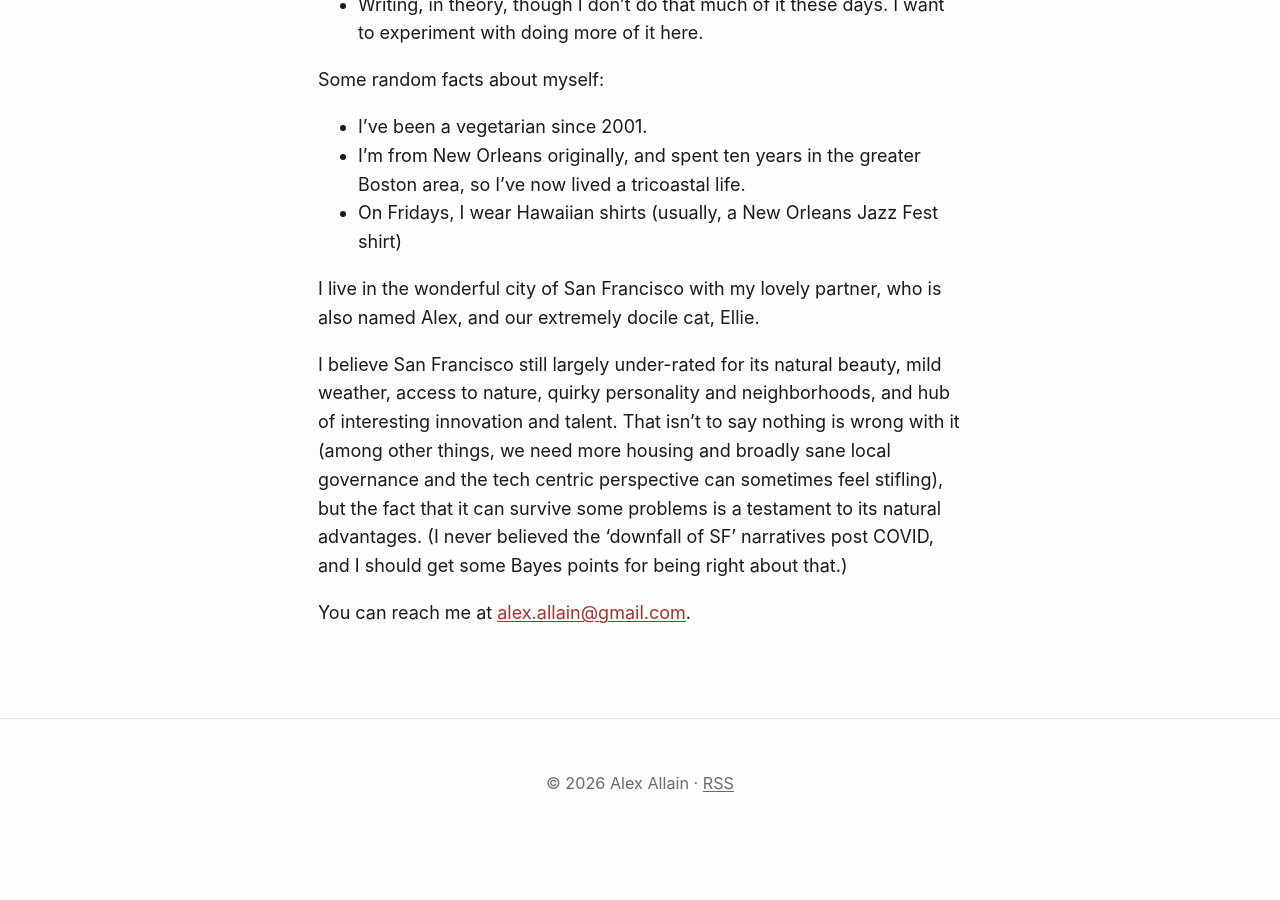
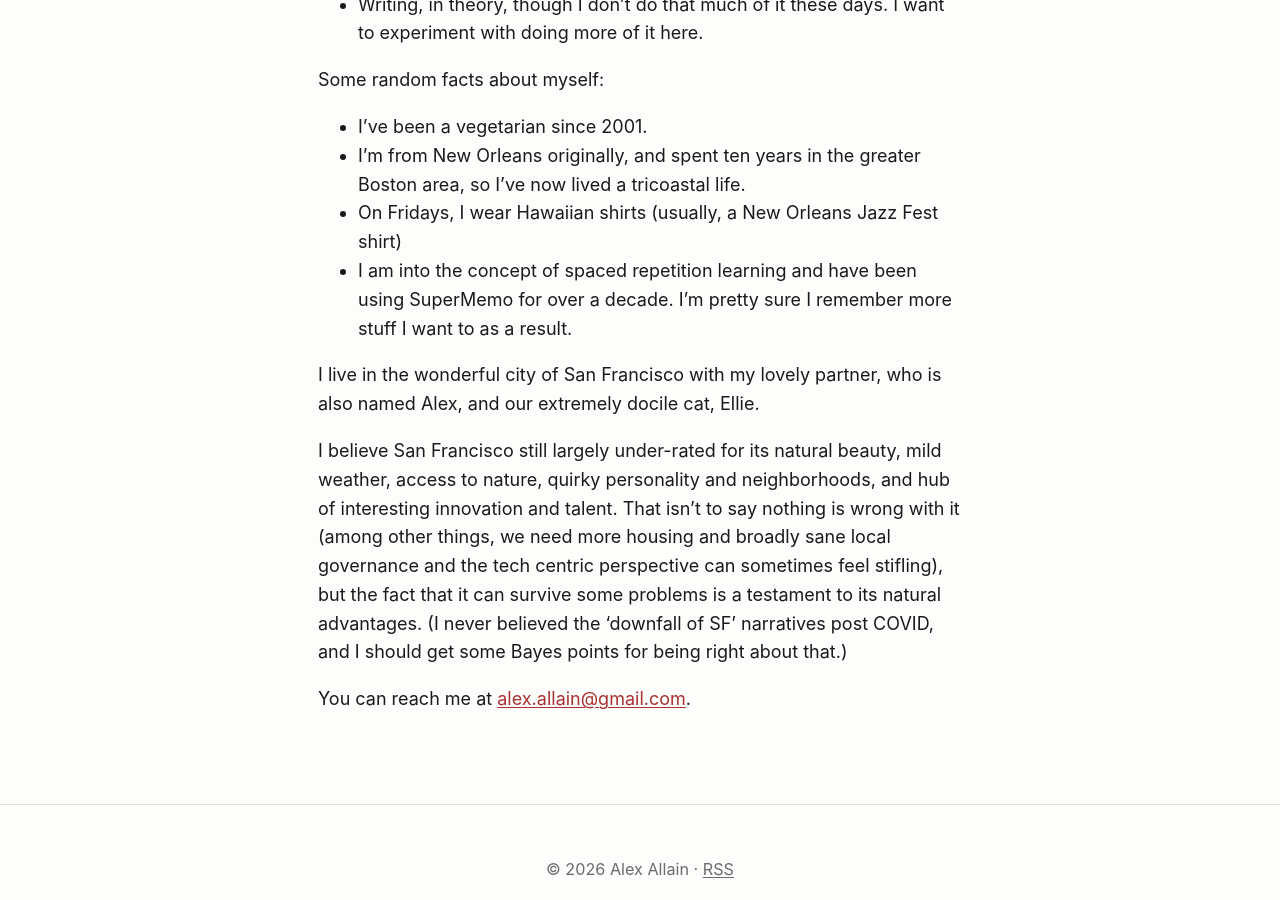
Before and after one commit to alexallain/alexallain.github.io, a Jekyll site: the page built from index.md, in a window 1280 px wide and 900 px high, scrolled down 2568 px. Built offline with Jekyll 4.4.1, drawn with Linux system fonts in a browser that asks for light colours; before the commit the page ends 3417 px from its top, so only the background shows below that.

Commit message:
Add SuperMemo / spaced repetition fact

```diff
--- a/index.md
+++ b/index.md
@@ -66,6 +66,8 @@ Some random facts about myself:
 * I've been a vegetarian since 2001.
 * I'm from New Orleans originally, and spent ten years in the greater Boston area, so I've now lived a tricoastal life.
 * On Fridays, I wear Hawaiian shirts (usually, a New Orleans Jazz Fest shirt)
+* I am into the concept of spaced repetition learning and have been using SuperMemo for over a decade. I'm pretty sure I
+remember more stuff I want to as a result.
 
 I live in the wonderful city of San Francisco with my lovely partner, who is also named Alex, and our extremely docile cat, Ellie.
 
```
